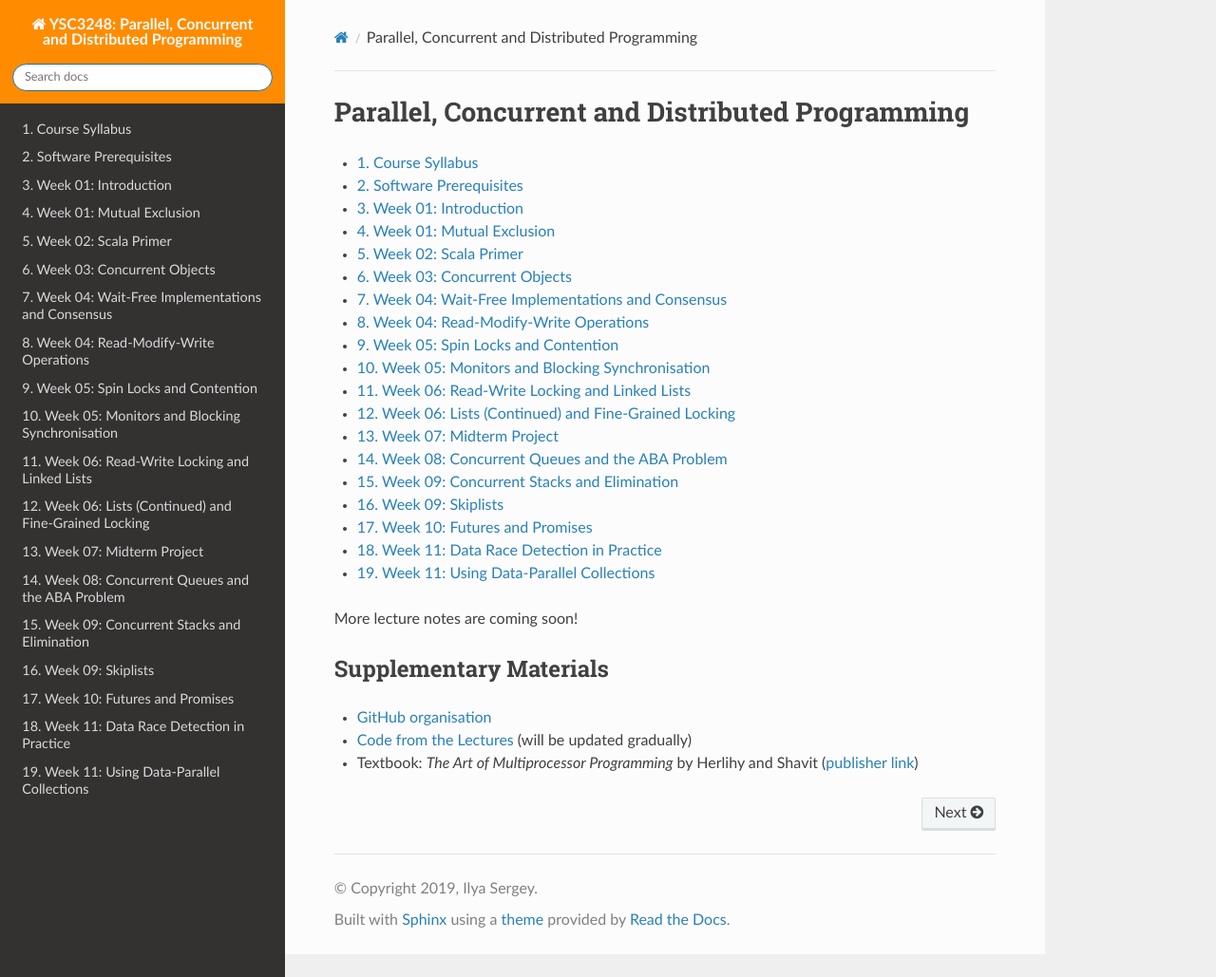
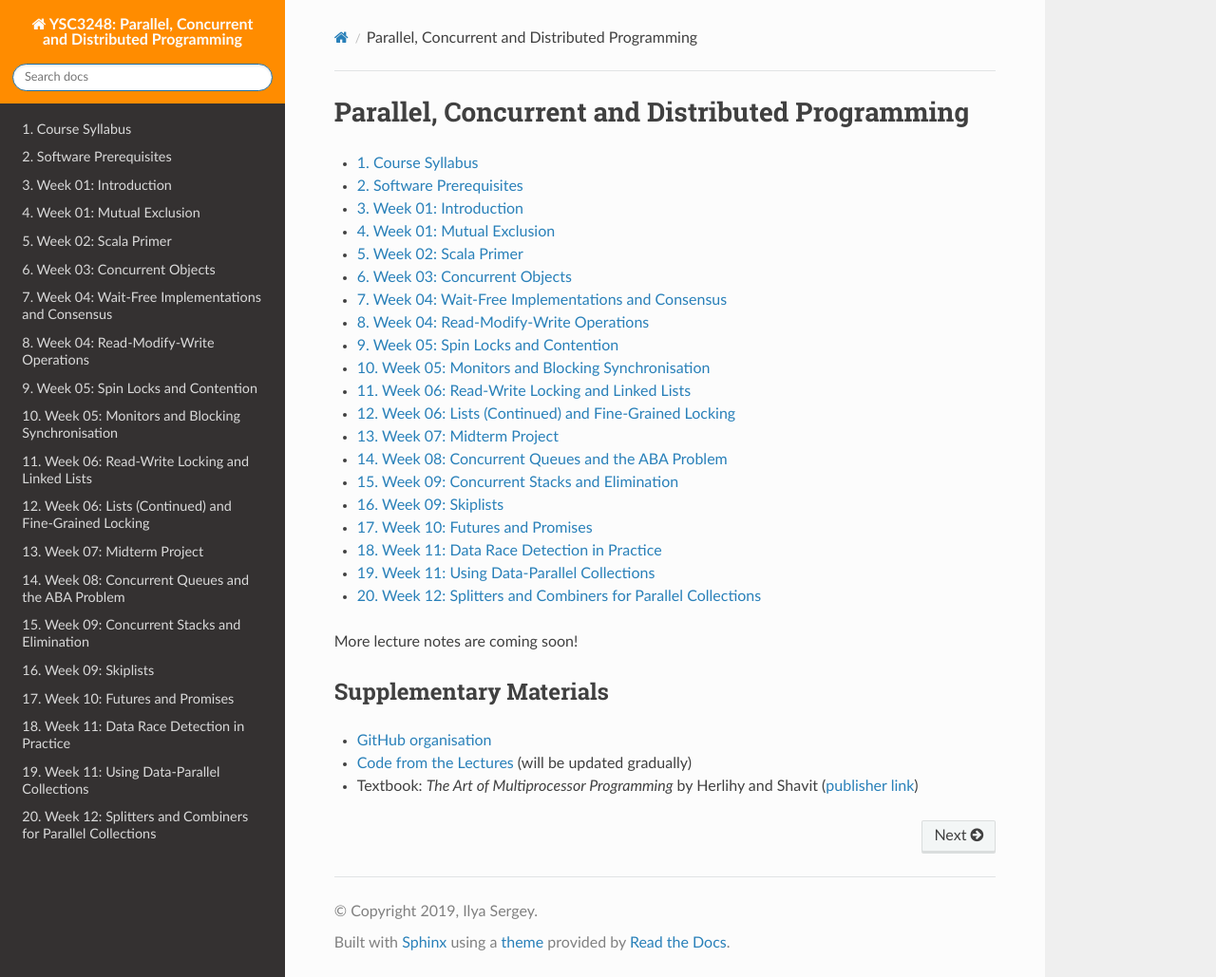
Before and after one commit to ilyasergey/YSC4231, a Sphinx documentation site: the page built from source/index.rst, in a window 1280 px wide and 1029 px high. Shown: the whole window at 95% size. Built offline with Sphinx 7.4.7 and the Read the Docs theme 2.0.0, drawn with Linux system fonts in a browser that asks for light colours.

Commit message:
more notes

```diff
--- a/source/index.rst
+++ b/source/index.rst
@@ -24,7 +24,7 @@ Parallel, Concurrent and Distributed Programming
    week-10-futures
    week-11-races
    week-11-parallel
-.. week-12-splitters
+   week-12-splitters
 
 More lecture notes are coming soon!
 
```
